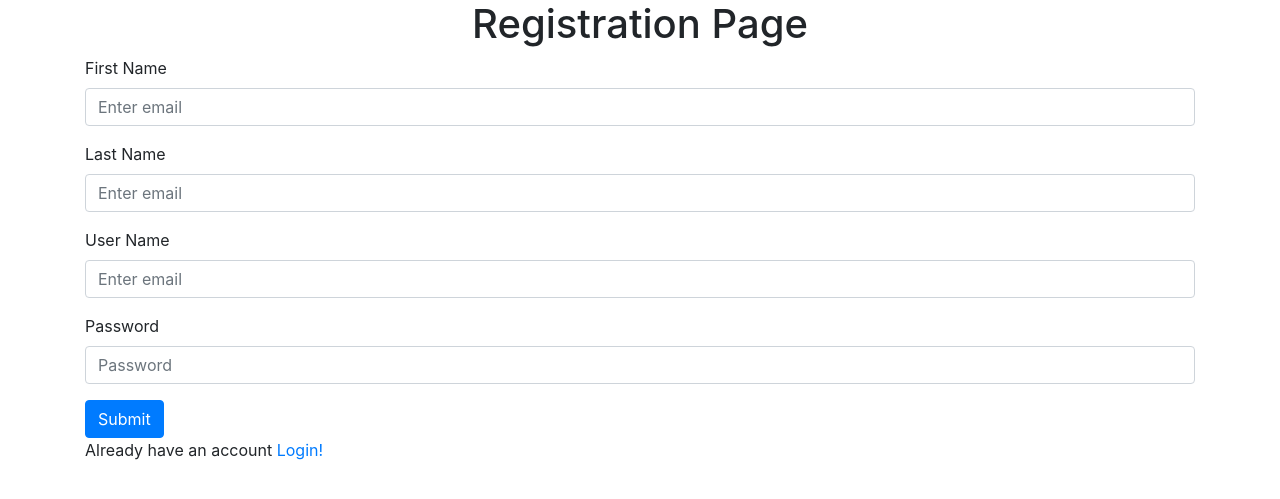
After one commit to yashyc7/django-recipie-adder-website, a Django app: page /register/ in a window 1280 px wide. The commit adds this page. Shown: the top 499 px of the page. Run offline with Django 5.2, Linux system fonts and the light colour scheme.

Commit message:
advanced authentication is added with the register page and the login page in the website

```diff
--- a/core/core/urls.py
+++ b/core/core/urls.py
@@ -28,5 +28,8 @@ urlpatterns = [
     path('',views.recipie),
     path('delete-recipie/<int:id>/',views.delete_recipie,name='delete-recipie'),
     path('update-recipie/<id>', views.update,name='update-recipie'),
+    path('login/',views.login_page,name='login'),
+    path('register/',views.register,name='register'),
+
 
 ]+static(settings.MEDIA_URL,document_root=settings.MEDIA_ROOT)
--- a/core/vege/models.py
+++ b/core/vege/models.py
@@ -1,7 +1,9 @@
 from django.db import models
+from django.contrib.auth.models import User
 
 # Create your models here.
 class Recipie(models.Model):
+    user=models.ForeignKey(User,on_delete=models.SET_NULL,null=True,blank=True)
     recipie_name=models.CharField(max_length=50)
     recipie_description=models.TextField()
     recipie_image=models.ImageField(upload_to="recipie")
--- a/core/vege/templates/receipes.html
+++ b/core/vege/templates/receipes.html
@@ -15,11 +15,11 @@
       crossorigin="anonymous"
     />
 
-    <title>Create receipe!</title>
+    <title>Register</title>
   </head>
   <body>
     <h1 style="justify-content: center; text-align: center">
-      RESIPIE CREATOR !
+      Registration for new User
     </h1>
 
     <!-- Optional JavaScript -->
--- /dev/null
+++ b/core/vege/templates/register.html
@@ -0,0 +1,72 @@
+<!DOCTYPE html>
+<html lang="en">
+  <head>
+    <!-- Required meta tags -->
+    <meta
+      name="viewport"
+      content="width=device-width, initial-scale=1, shrink-to-fit=no"
+    />
+
+    <!-- Bootstrap CSS -->
+    <link
+      rel="stylesheet"
+      href="https://cdn.jsdelivr.net/npm/bootstrap@4.3.1/dist/css/bootstrap.min.css"
+      integrity="sha384-ggOyR0iXCbMQv3Xipma34MD+dH/1fQ784/j6cY/iJTQUOhcWr7x9JvoRxT2MZw1T"
+      crossorigin="anonymous"
+    />
+
+    <title>Registration</title>
+  </head>
+  <body>
+    <h1 style="justify-content: center; text-align: center">
+       Registration Page
+    </h1>
+
+    <!-- Optional JavaScript -->
+    <!-- jQuery first, then Popper.js, then Bootstrap JS -->
+    <script
+      src="https://code.jquery.com/jquery-3.3.1.slim.min.js"
+      integrity="sha384-q8i/X+965DzO0rT7abK41JStQIAqVgRVzpbzo5smXKp4YfRvH+8abtTE1Pi6jizo"
+      crossorigin="anonymous"
+    ></script>
+    <script
+      src="https://cdn.jsdelivr.net/npm/popper.js@1.14.7/dist/umd/popper.min.js"
+      integrity="sha384-UO2eT0CpHqdSJQ6hJty5KVphtPhzWj9WO1clHTMGa3JDZwrnQq4sF86dIHNDz0W1"
+      crossorigin="anonymous"
+    ></script>
+    <script
+      src="https://cdn.jsdelivr.net/npm/bootstrap@4.3.1/dist/js/bootstrap.min.js"
+      integrity="sha384-JjSmVgyd0p3pXB1rRibZUAYoIIy6OrQ6VrjIEaFf/nJGzIxFDsf4x0xIM+B07jRM"
+      crossorigin="anonymous"
+    ></script>
+
+    <div class="container">
+      <form method="POST">
+        {% csrf_token %}
+        <div class="form-group">
+            <label for="exampleInputEmail1">First Name</label>
+            <input type="text" class="form-control" id="exampleInputEmail1" aria-describedby="emailHelp" placeholder="Enter email" name='first_name'>
+            <small id="emailHelp" class="form-text text-muted"></small>
+          </div>
+          <div class="form-group">
+            <label for="exampleInputEmail1">Last Name</label>
+            <input type="text" class="form-control" id="exampleInputEmail1" aria-describedby="emailHelp" placeholder="Enter email" name='last_name'>
+            <small id="emailHelp" class="form-text text-muted"></small>
+          </div>
+          <div class="form-group">
+            <label for="exampleInputEmail1">User Name</label>
+            <input type="text" class="form-control" id="exampleInputEmail1" aria-describedby="emailHelp" placeholder="Enter email" name='username'>
+            <small id="emailHelp" class="form-text text-muted"></small>
+          </div>
+          <div class="form-group">
+            <label for="exampleInputPassword1">Password</label>
+            <input type="password" class="form-control" id="exampleInputPassword1" placeholder="Password" name='password'>
+          </div>
+          <button type="submit" class="btn btn-primary">Submit</button>
+      </form>
+    <p>Already have an account <a href="/login/">Login!</a></p>
+
+
+    </div>
+  </body>
+</html>
--- a/core/vege/views.py
+++ b/core/vege/views.py
@@ -1,7 +1,7 @@
 from django.shortcuts import redirect, render
 from .models import *
 from django.http import HttpResponse
-# Create your views here.
+from django.contrib.auth.models import User# Create your views here.
 def recipie(request):
         data=Recipie.objects.all()
         if(request.method=='POST'):
@@ -36,7 +36,28 @@ def update(request,id):
       if request.GET.get('search'):
             queryset=queryset.filter(recipie_name__icontains=request.GET.get('search'))
 
+      context={'recipie':queryset}
+      return render(request,'update_recipies.html',context)
 
 
-      context={'recipie':queryset}
-      return render(request,'update_recipies.html',context)
+
+def login_page(request):
+      return render(request,'login.html')
+
+def register(request):
+      if request.method=='POST':
+            first_name=request.POST.get('first_name')
+            last_name=request.POST.get('last_name')
+            username=request.POST.get('username')
+            password=request.POST.get('password')
+
+            user=User.objects.create(
+             first_name=first_name,
+             last_name=last_name,
+             username=username,
+            )
+            user.set_password(password)
+            user.save()
+            return redirect('/register/')
+
+      return render(request,'register.html')
```
Also changed, not shown: core/vege/templates/login.html (added, +62 -0 lines), core/db.sqlite3, core/vege/migrations/0002_recipie_user.py (added).
